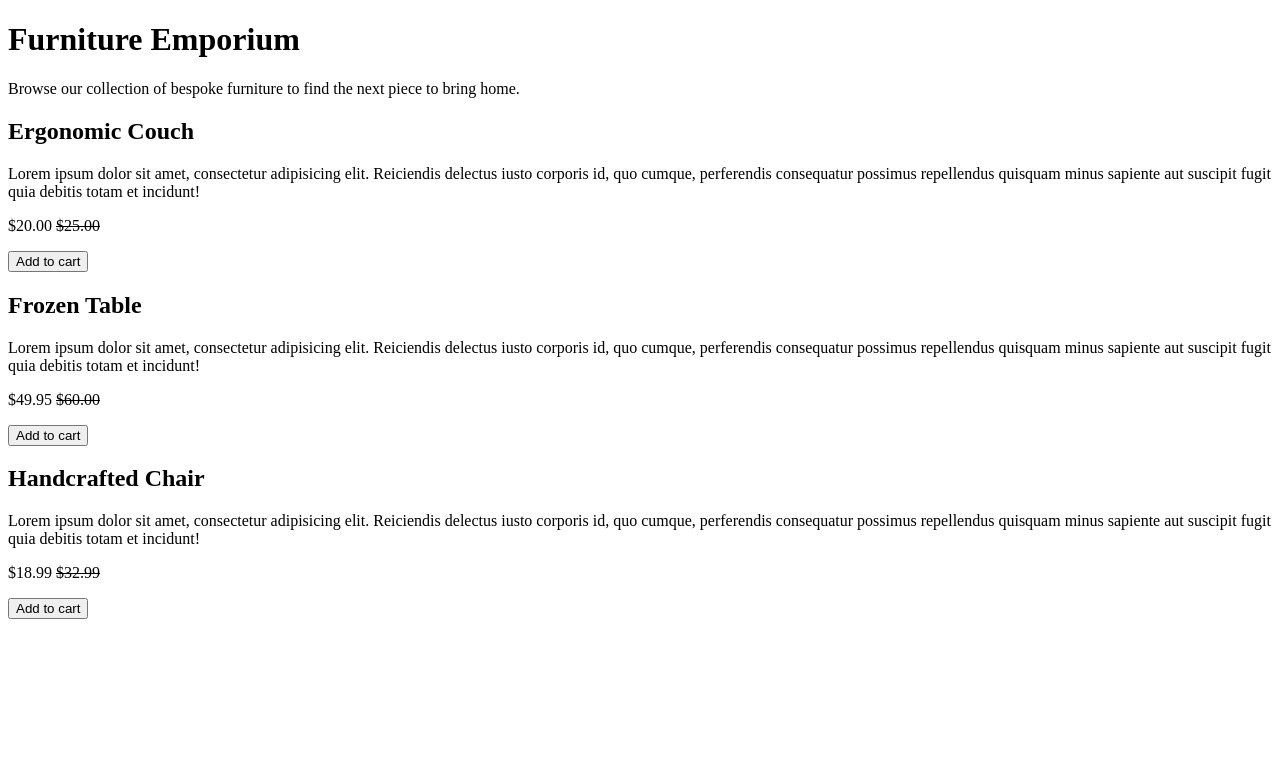
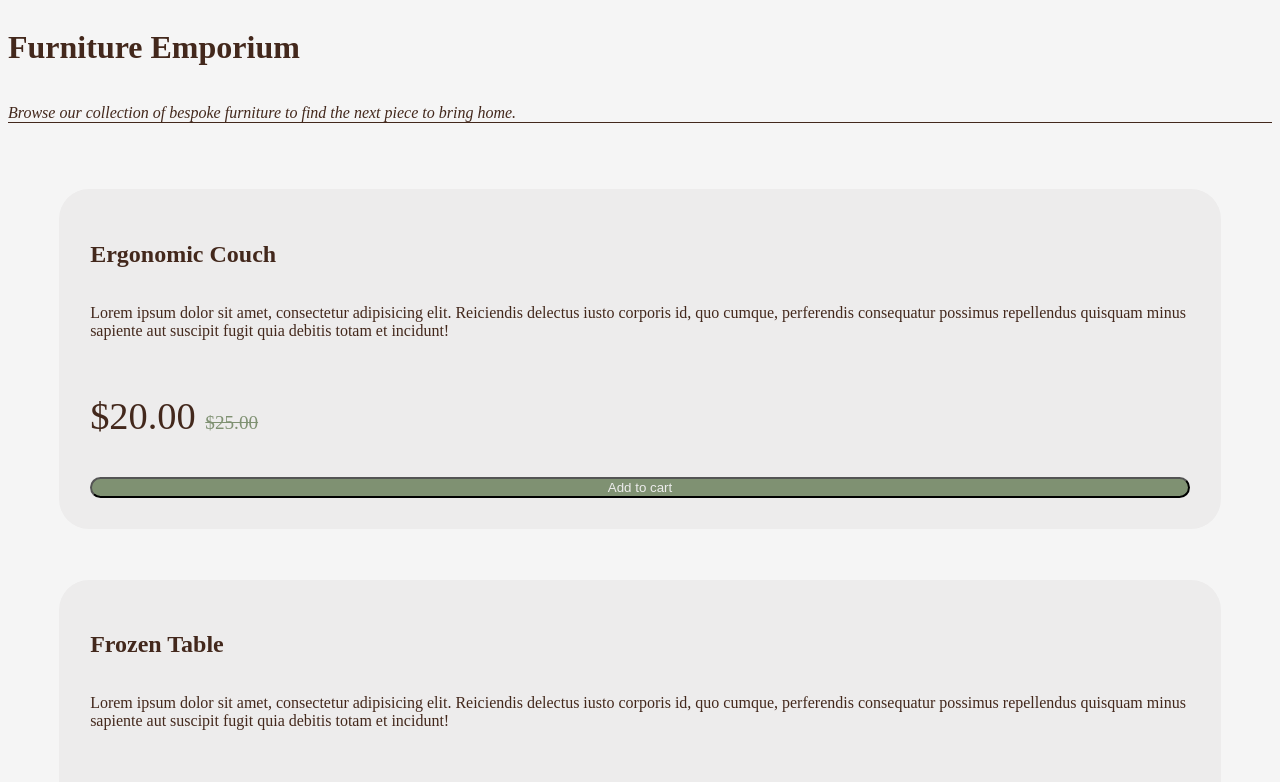
Before and after one commit to DarynG4/furniture-emporium, a plain HTML site: page index.html in a window 1280 px wide. Shown: the top 782 px of the page. Drawn offline with Linux system fonts and the light colour scheme.

Commit message:
Beginning HTML and CSS

```diff
--- a/index.css
+++ b/index.css
@@ -0,0 +1,54 @@
+body {
+  background-color: whitesmoke;
+  /* padding: 20%; */
+}
+
+h1,
+h2,
+p {
+  color: #43281c;
+}
+
+header {
+  display: flex;
+  flex-direction: column;
+  justify-content: center;
+}
+
+article {
+  background-color: #edecec;
+  display: flex;
+  flex-direction: column;
+  justify-content: center;
+  align-content: center;
+  padding: 2.5%;
+  border-radius: 30px;
+  margin: 4%;
+}
+
+button {
+  background-color: #7f9172;
+  color: #edecec;
+  border-radius: 30px;
+}
+
+button:hover {
+  background-color: #43281c;
+  color: #edecec;
+}
+
+header p {
+  font-style: italic;
+  border-bottom: 1.5px solid #43281c;
+  font-weight: 400;
+}
+.sale {
+  font-size: 2.4rem;
+  /* font-weight: bold; */
+}
+
+#pricetag {
+  font-size: 1.2rem;
+  color: #7f9172;
+  font-weight: lighter;
+}
--- a/index.html
+++ b/index.html
@@ -2,6 +2,7 @@
 <html lang="en">
   <head>
     <title>Furniture Emporium</title>
+    <link rel="stylesheet" href="index.css" />
   </head>
   <body>
     <main>
@@ -20,7 +21,7 @@
           possimus repellendus quisquam minus sapiente aut suscipit fugit quia
           debitis totam et incidunt!
         </p>
-        <p>$20.00 <s>$25.00</s></p>
+        <p class="sale">$20.00 <s id="pricetag">$25.00</s></p>
         <button>Add to cart</button>
       </article>
       <article>
@@ -31,7 +32,7 @@
           possimus repellendus quisquam minus sapiente aut suscipit fugit quia
           debitis totam et incidunt!
         </p>
-        <p>$49.95 <s>$60.00</s></p>
+        <p class="sale">$49.95 <s id="pricetag">$60.00</s></p>
         <button>Add to cart</button>
       </article>
       <article>
@@ -42,7 +43,7 @@
           possimus repellendus quisquam minus sapiente aut suscipit fugit quia
           debitis totam et incidunt!
         </p>
-        <p>$18.99 <s>$32.99</s></p>
+        <p class="sale">$18.99 <s id="pricetag">$32.99</s></p>
         <button>Add to cart</button>
       </article>
     </main>
```
